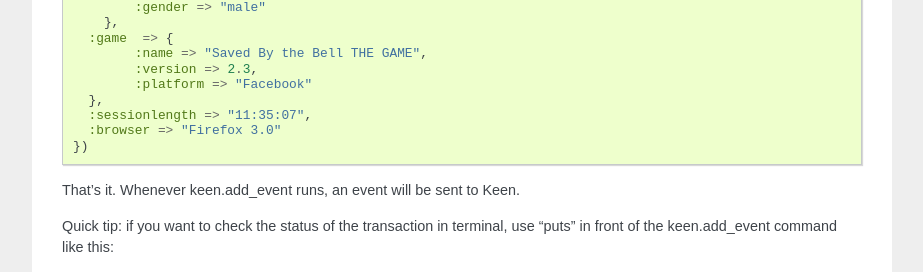
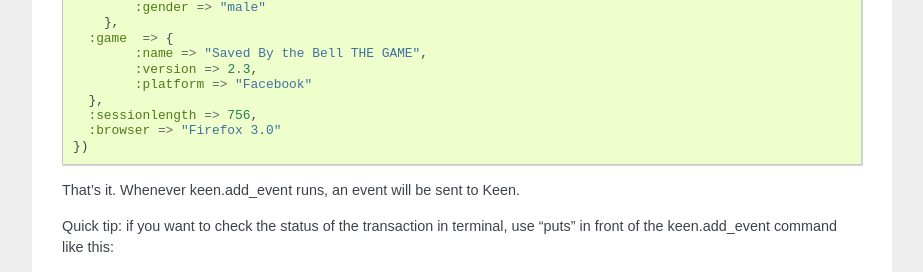
Before and after one commit to keenlabs/Keen-Docs, a Sphinx documentation site: the page built from source/clients/ruby/usage_guide.rst, in a window 1280 px wide and 900 px high, scrolled down 1132 px. Shown: the part 152-424 px from the top of the window, without its empty margins (198-1121 px from the left). Built offline with Sphinx 7.4.7, drawn with Linux system fonts in a browser that asks for light colours.

Commit message:
fix another example value on ruby guide

```diff
--- a/source/clients/ruby/usage_guide.rst
+++ b/source/clients/ruby/usage_guide.rst
@@ -75,7 +75,7 @@ Below is a more complex example for a purchase in a game. Notice how you can nes
             :version => 2.3,
             :platform => "Facebook"
       },
-      :sessionlength => "11:35:07",
+      :sessionlength => 756,
       :browser => "Firefox 3.0"
     })
 
```
